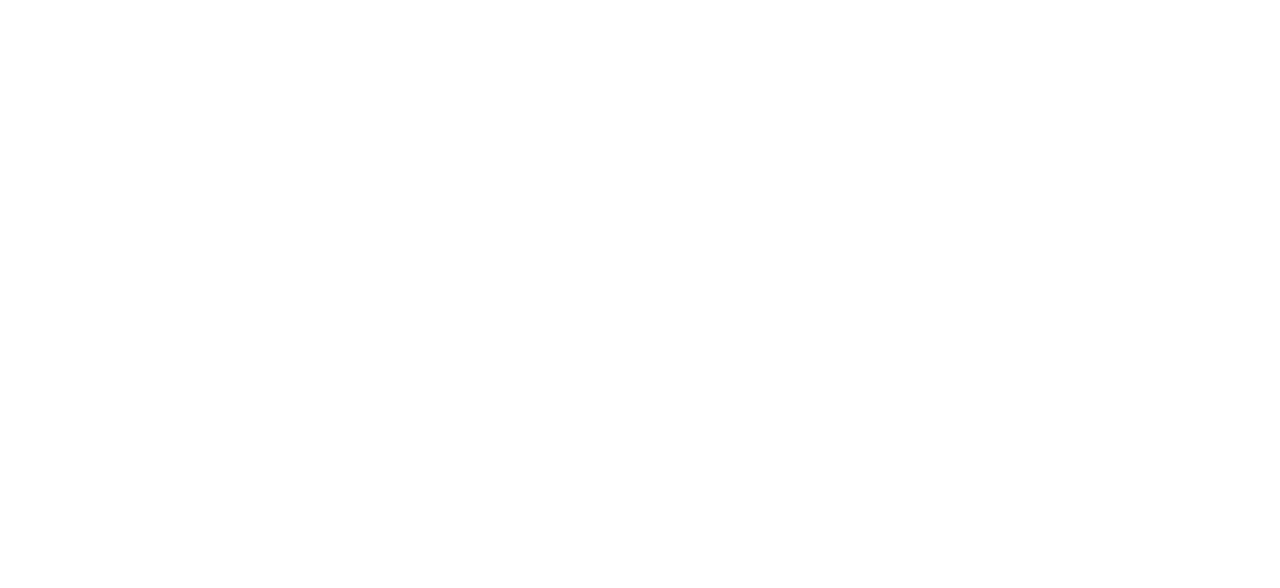
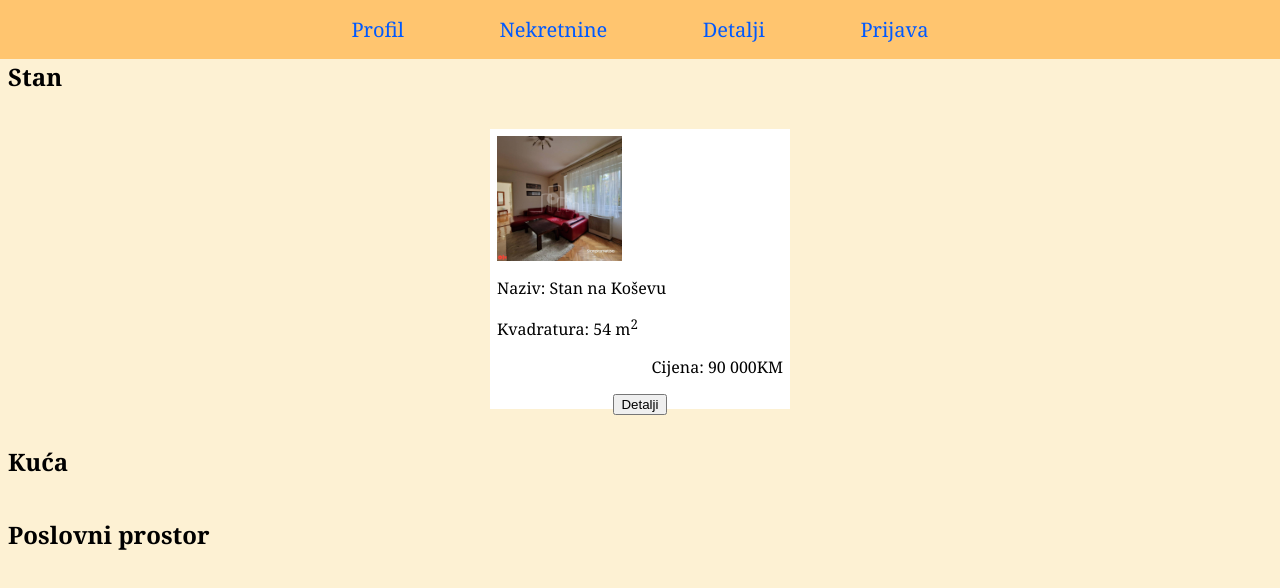
Before and after one commit to fahretf/WT2023-Mea, a plain HTML site: page html/nekretnine.html in a window 1280 px wide. Drawn offline with Linux system fonts and the light colour scheme.

Commit message:
popravljen meni, uredjen element liste stana

```diff
--- a/css/meni.css
+++ b/css/meni.css
@@ -1,29 +1,24 @@
-h1{
-    text-align: center;
-    color: rgb(255, 81, 81);
-}
-
 .meni{
     background-color:  #ffc56f;
     text-align: center;
     margin: 0;
+    top:0;
+    left:0;
     position: fixed;
-    left: 0.5%;
-    right: 0.5%;
+    width: 100%;
 }
 
 ul{
     list-style: none;
-}
-
-li{
-    display: inline-flex;
-    padding: 20px 20px 20px 20px;
+    display: flex;
+    justify-content: space-evenly;
+    flex-direction: row;
+    padding: 0 20%;
 }
 
 a{
     color:rgb(0, 89, 255);
-    font-size: 30px;
+    font-size: 20px;
     text-decoration: none;
 }
 
--- /dev/null
+++ b/css/nekretnine.css
@@ -0,0 +1,45 @@
+.nekretnine{
+    display: grid;
+    background-color: #fdf1d3;
+    margin-top: 40px;
+}
+
+body{
+    background-color: #fdf1d3;
+}
+
+#stan,#pp,#kuca{
+    display: grid;
+}
+
+img{
+    width:125px;
+    height: 125px;
+}
+
+.cijena{
+    display: flex;
+    justify-content: right;
+}
+
+.stanovi{
+    background-color: white;
+    width: 300px;
+    height:280px;
+    margin:0 10px;
+    padding:7px;
+    box-sizing: border-box;
+}
+
+.center{
+    display: flex;
+    justify-content: center;
+}
+
+button{
+    align-items: center;
+}
+
+body {
+    font-family: Georgia, serif;
+  }
--- a/html/nekretnine.html
+++ b/html/nekretnine.html
@@ -1,3 +1,52 @@
 <html>
-  <link href="nekretnine.css" rel="stylesheer" />
+  <head>
+    <link rel="stylesheet" type="text/css" href="../css/meni.css" />
+    <link rel="stylesheet" type="text/css" href="../css/nekretnine.css" />
+  </head>
+  <body>
+    <div class="meni">
+      <ul>
+        <li>
+          <a href="profil.html">Profil</a>
+        </li>
+        <li>
+          <a href="nekretnine.html">Nekretnine</a>
+        </li>
+        <li>
+          <a href="detalji.html">Detalji</a>
+        </li>
+        <li>
+          <a href="prijava.html">Prijava</a>
+        </li>
+      </ul>
+    </div>
+
+    <div class="nekretnine">
+      <div id="stan">
+        <h2>Stan</h2>
+        <ul>
+          <li>
+            <div class="stanovi">
+              <img src="../slike/kosevo.jpg" />
+              <p class="naziv">Naziv: Stan na Koševu</p>
+              <p class="kvadratura">Kvadratura: 54 m<sup>2</sup></p>
+              <p class="cijena">Cijena: 90 000KM</p>
+              <div class="center">
+                <button>Detalji</button>
+              </div>
+              <br />
+            </div>
+          </li>
+        </ul>
+      </div>
+
+      <div id="kuca">
+        <h2>Kuća</h2>
+      </div>
+
+      <div id="pp">
+        <h2>Poslovni prostor</h2>
+      </div>
+    </div>
+  </body>
 </html>
```
Also changed, not shown: slike/kosevo.jpg (added).
